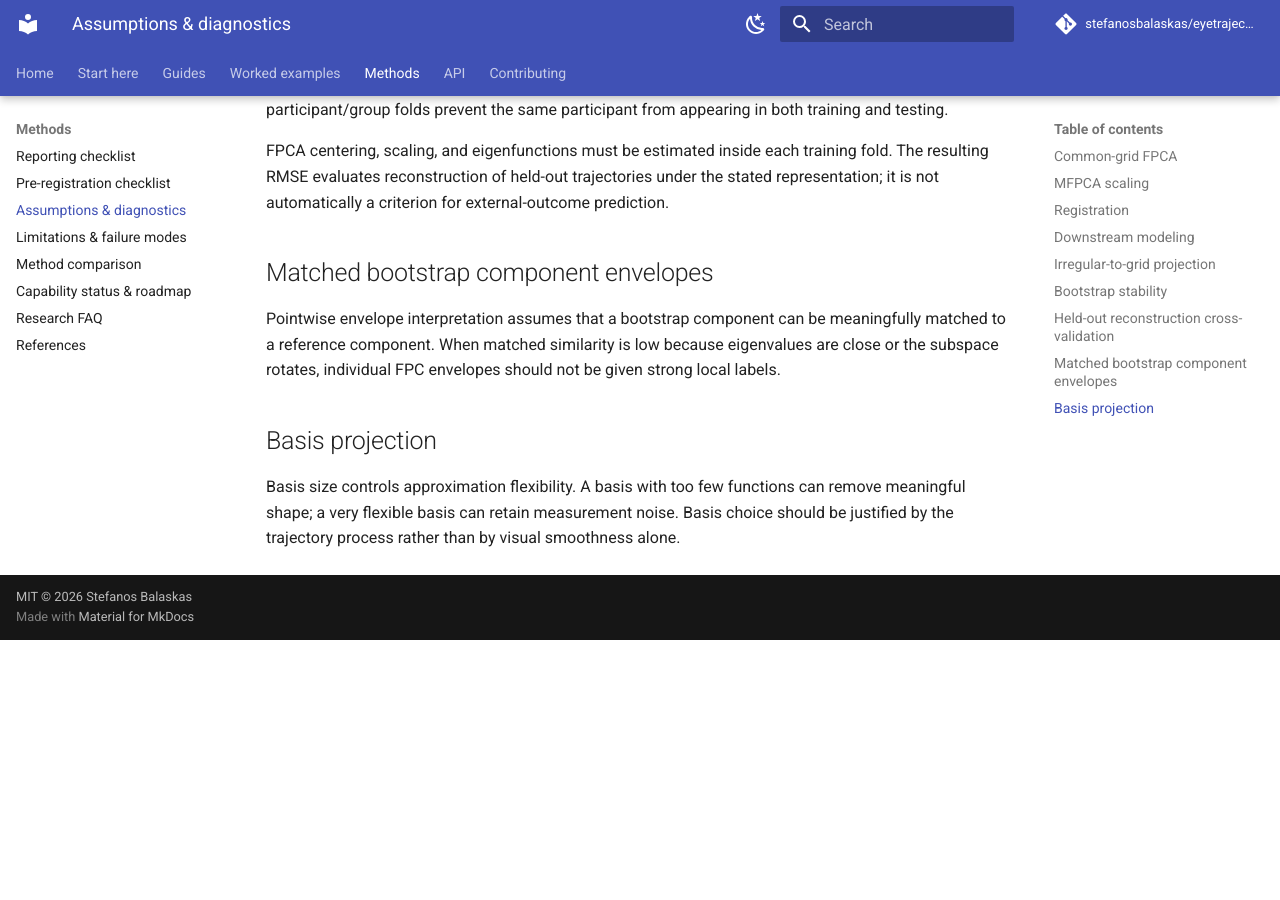
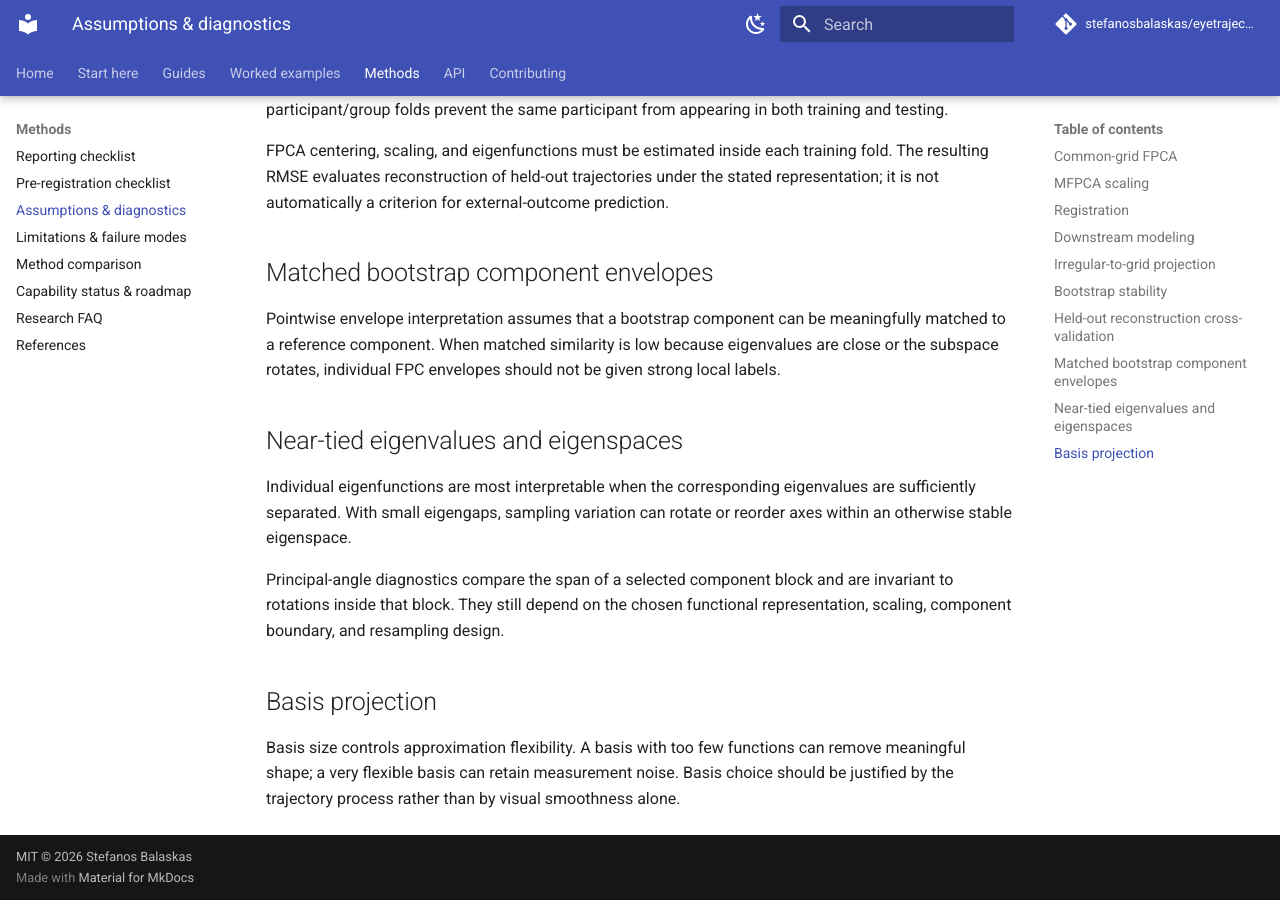
Before and after one commit to stefanosbalaskas/eyetrajectoriespy, an MkDocs documentation site: the page built from docs/methods/assumptions.md, in a window 1280 px wide and 900 px high, scrolled down 1286 px. Built offline with MkDocs 1.6.1 and Material for MkDocs 9.7.7, drawn with Linux system fonts in a browser that asks for light colours; comment, search, counter and statistics services are not loaded; before the commit the page ends 1926 px from its top, so only the background shows below that.

Commit message:
Add eigenspace stability assumptions

```diff
--- a/docs/methods/assumptions.md
+++ b/docs/methods/assumptions.md
@@ -39,6 +39,12 @@ FPCA centering, scaling, and eigenfunctions must be estimated inside each traini
 
 Pointwise envelope interpretation assumes that a bootstrap component can be meaningfully matched to a reference component. When matched similarity is low because eigenvalues are close or the subspace rotates, individual FPC envelopes should not be given strong local labels.
 
+## Near-tied eigenvalues and eigenspaces
+
+Individual eigenfunctions are most interpretable when the corresponding eigenvalues are sufficiently separated. With small eigengaps, sampling variation can rotate or reorder axes within an otherwise stable eigenspace.
+
+Principal-angle diagnostics compare the span of a selected component block and are invariant to rotations inside that block. They still depend on the chosen functional representation, scaling, component boundary, and resampling design.
+
 ## Basis projection
 
 Basis size controls approximation flexibility. A basis with too few functions can remove meaningful shape; a very flexible basis can retain measurement noise. Basis choice should be justified by the trajectory process rather than by visual smoothness alone.
```
